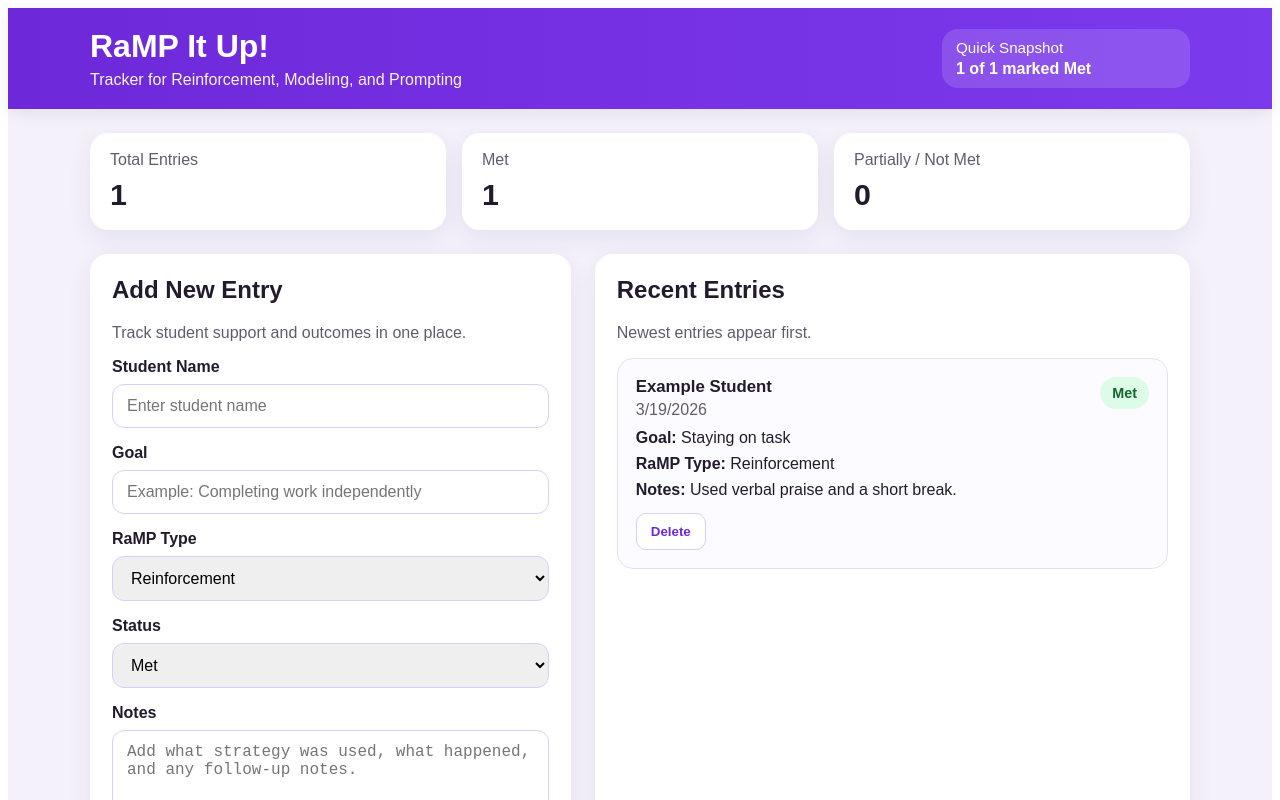
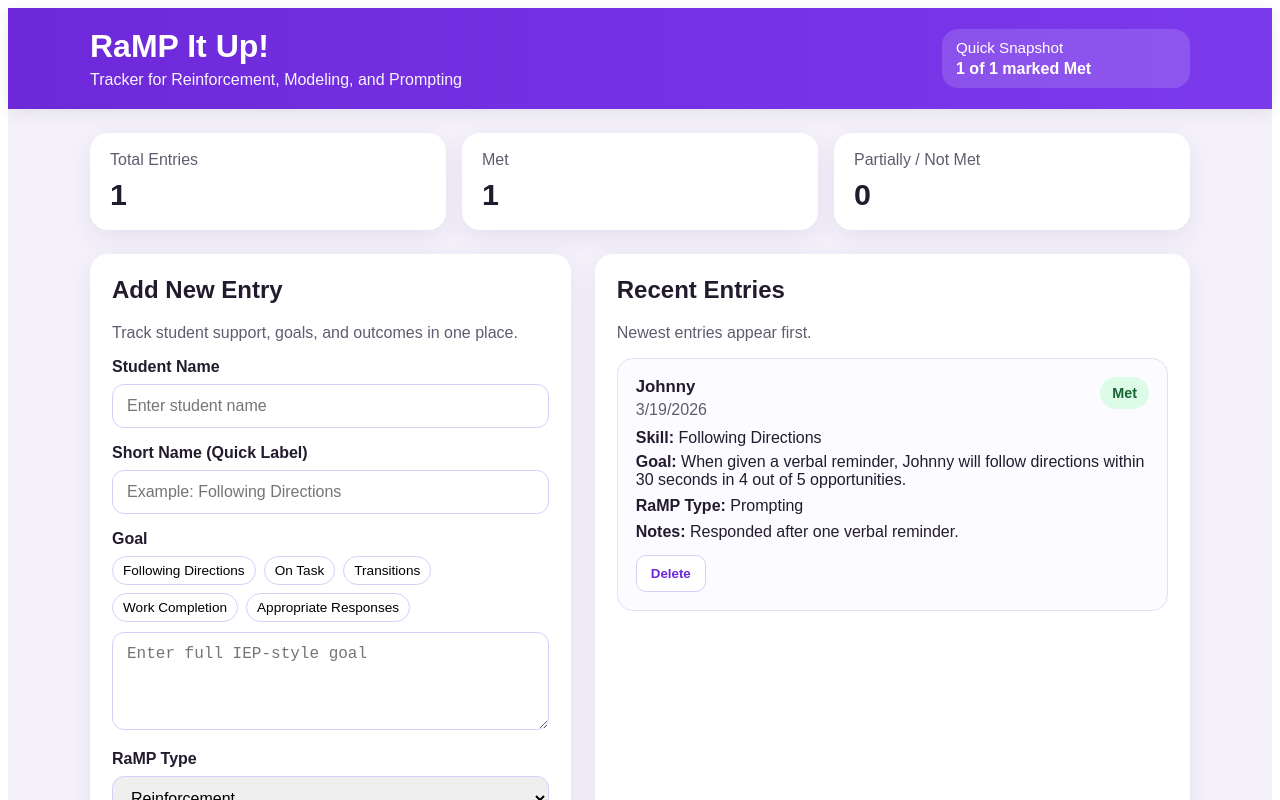
Before and after one commit to jasminevsadler/Ramp-Tracker, a React (Vite) app: page / in a window 1280 px wide. Shown: the top 800 px of the page. Built offline with nearby package versions, Linux system fonts and the light colour scheme.

Commit message:
Update App.jsx

```diff
--- a/src/App.jsx
+++ b/src/App.jsx
@@ -3,8 +3,32 @@ import { useMemo, useState } from "react";
 const rampOptions = ["Reinforcement", "Modeling", "Prompting"];
 const statusOptions = ["Met", "Partially Met", "Not Met"];
 
+const goalTemplates = [
+  {
+    name: "Following Directions",
+    text: "When given a verbal reminder, the student will follow directions within 30 seconds in 4 out of 5 opportunities.",
+  },
+  {
+    name: "On Task",
+    text: "The student will remain on task for 10 consecutive minutes with no more than 1 prompt.",
+  },
+  {
+    name: "Transitions",
+    text: "The student will transition between activities within 1 minute with no more than one prompt.",
+  },
+  {
+    name: "Work Completion",
+    text: "Given a classroom assignment, the student will begin work within 1 minute and complete the task with no more than 2 prompts in 4 out of 5 opportunities.",
+  },
+  {
+    name: "Appropriate Responses",
+    text: "When frustrated or corrected, the student will respond appropriately by using respectful words and actions in 4 out of 5 opportunities.",
+  },
+];
+
 export default function App() {
   const [student, setStudent] = useState("");
+  const [shortName, setShortName] = useState("");
   const [goal, setGoal] = useState("");
   const [rampType, setRampType] = useState("Reinforcement");
   const [status, setStatus] = useState("Met");
@@ -12,11 +36,12 @@ export default function App() {
   const [entries, setEntries] = useState([
     {
       id: 1,
-      student: "Example Student",
-      goal: "Staying on task",
-      rampType: "Reinforcement",
+      student: "Johnny",
+      shortName: "Following Directions",
+      goal: "When given a verbal reminder, Johnny will follow directions within 30 seconds in 4 out of 5 opportunities.",
+      rampType: "Prompting",
       status: "Met",
-      notes: "Used verbal praise and a short break.",
+      notes: "Responded after one verbal reminder.",
       date: new Date().toLocaleDateString(),
     },
   ]);
@@ -31,14 +56,15 @@ export default function App() {
   const handleAddEntry = (e) => {
     e.preventDefault();
 
-    if (!student.trim() || !goal.trim()) {
-      alert("Please enter a student name and goal.");
+    if (!student.trim() || !shortName.trim() || !goal.trim()) {
+      alert("Please enter a student name, short name, and full goal.");
       return;
     }
 
     const newEntry = {
       id: Date.now(),
       student: student.trim(),
+      shortName: shortName.trim(),
       goal: goal.trim(),
       rampType,
       status,
@@ -48,6 +74,7 @@ export default function App() {
 
     setEntries([newEntry, ...entries]);
     setStudent("");
+    setShortName("");
     setGoal("");
     setRampType("Reinforcement");
     setStatus("Met");
@@ -143,7 +170,7 @@ export default function App() {
           >
             <h2 style={{ marginTop: 0 }}>Add New Entry</h2>
             <p style={{ color: "#625b70", marginTop: 0 }}>
-              Track student support and outcomes in one place.
+              Track student support, goals, and outcomes in one place.
             </p>
 
             <form onSubmit={handleAddEntry}>
@@ -156,13 +183,53 @@ export default function App() {
                 style={inputStyle}
               />
 
-              <FormLabel label="Goal" />
+              <FormLabel label="Short Name (Quick Label)" />
               <input
                 type="text"
+                value={shortName}
+                onChange={(e) => setShortName(e.target.value)}
+                placeholder="Example: Following Directions"
+                style={inputStyle}
+              />
+
+              <FormLabel label="Goal" />
+
+              <div
+                style={{
+                  display: "flex",
+                  gap: "8px",
+                  flexWrap: "wrap",
+                  marginBottom: "10px",
+                }}
+              >
+                {goalTemplates.map((template) => (
+                  <button
+                    key={template.name}
+                    type="button"
+                    onClick={() => {
+                      setShortName(template.name);
+                      setGoal(template.text);
+                    }}
+                    style={{
+                      padding: "6px 10px",
+                      borderRadius: "999px",
+                      border: "1px solid #d6cffa",
+                      background: "white",
+                      cursor: "pointer",
+                      fontSize: "0.85rem",
+                    }}
+                  >
+                    {template.name}
+                  </button>
+                ))}
+              </div>
+
+              <textarea
                 value={goal}
                 onChange={(e) => setGoal(e.target.value)}
-                placeholder="Example: Completing work independently"
-                style={inputStyle}
+                placeholder="Enter full IEP-style goal"
+                rows={4}
+                style={{ ...inputStyle, resize: "vertical" }}
               />
 
               <FormLabel label="RaMP Type" />
@@ -191,11 +258,11 @@ export default function App() {
                 ))}
               </select>
 
-              <FormLabel label="Notes" />
+              <FormLabel label="Notes / Examples" />
               <textarea
                 value={notes}
                 onChange={(e) => setNotes(e.target.value)}
-                placeholder="Add what strategy was used, what happened, and any follow-up notes."
+                placeholder="Example: Followed direction after one verbal reminder and completed task independently."
                 rows={4}
                 style={{ ...inputStyle, resize: "vertical" }}
               />
@@ -285,6 +352,9 @@ export default function App() {
                       </span>
                     </div>
 
+                    <div style={{ marginBottom: "6px" }}>
+                      <strong>Skill:</strong> {entry.shortName || "—"}
+                    </div>
                     <div style={{ marginBottom: "8px" }}>
                       <strong>Goal:</strong> {entry.goal}
                     </div>
```
